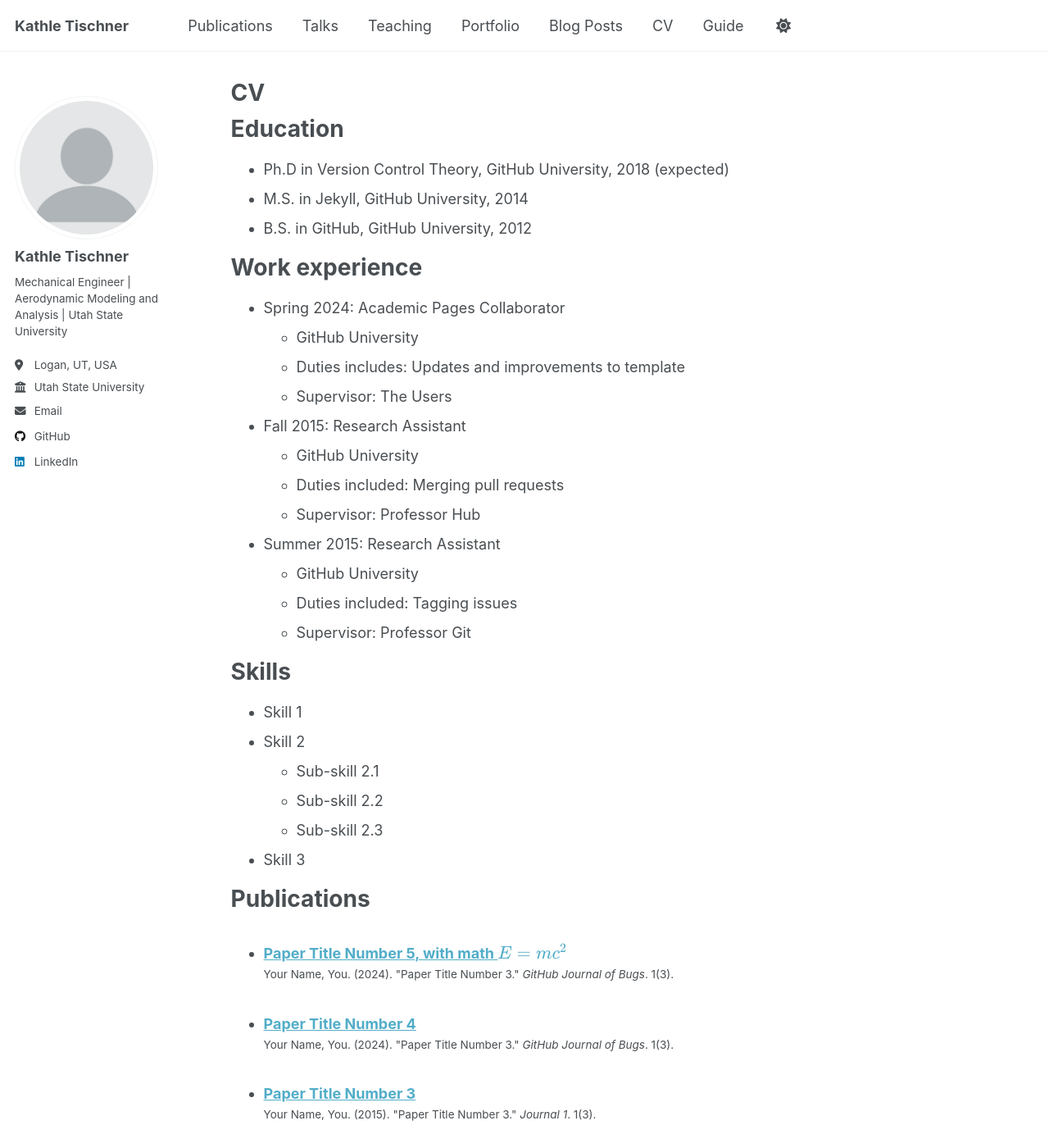
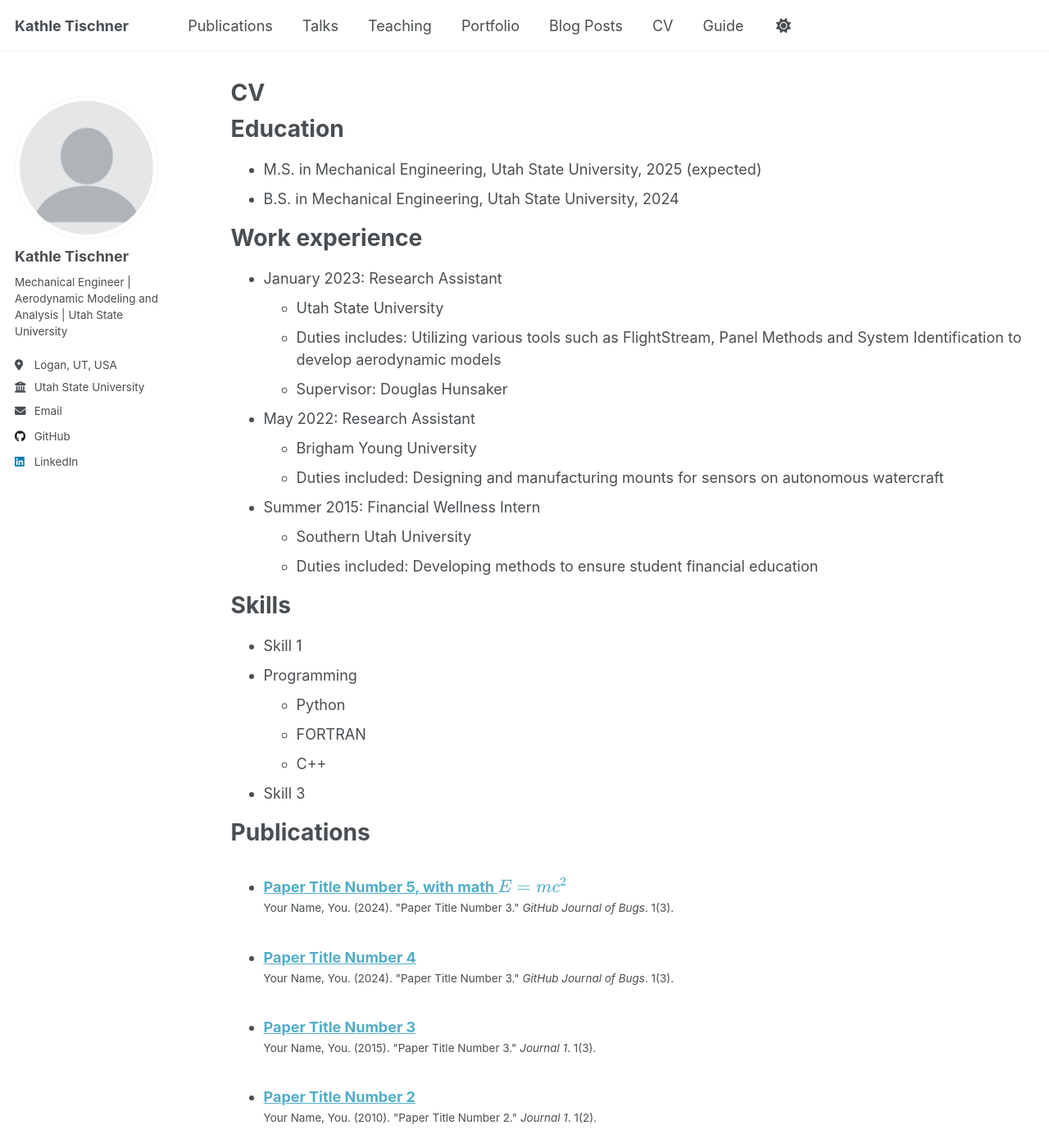
Before and after one commit to kathlet/kathlet.github.io, a Jekyll site: the page built from _pages/cv.md, in a window 1280 px wide and 1400 px high. Shown: the whole window at 82% size. Built offline with Jekyll 4.4.1, drawn with Linux system fonts in a browser that asks for light colours; a script that is not in the unit is left out.

Commit message:
Adding cv updates

```diff
--- a/_pages/cv.md
+++ b/_pages/cv.md
@@ -11,34 +11,31 @@ redirect_from:
 
 Education
 ======
-* Ph.D in Version Control Theory, GitHub University, 2018 (expected)
-* M.S. in Jekyll, GitHub University, 2014
-* B.S. in GitHub, GitHub University, 2012
+* M.S. in Mechanical Engineering, Utah State University, 2025 (expected)
+* B.S. in Mechanical Engineering, Utah State University, 2024
 
 Work experience
 ======
-* Spring 2024: Academic Pages Collaborator
-  * GitHub University
-  * Duties includes: Updates and improvements to template
-  * Supervisor: The Users
+* January 2023: Research Assistant
+  * Utah State University
+  * Duties includes: Utilizing various tools such as FlightStream, Panel Methods and System Identification to develop aerodynamic models
+  * Supervisor: Douglas Hunsaker
 
-* Fall 2015: Research Assistant
-  * GitHub University
-  * Duties included: Merging pull requests
-  * Supervisor: Professor Hub
+* May 2022: Research Assistant
+  * Brigham Young University
+  * Duties included: Designing and manufacturing mounts for sensors on autonomous watercraft
 
-* Summer 2015: Research Assistant
-  * GitHub University
-  * Duties included: Tagging issues
-  * Supervisor: Professor Git
+* Summer 2015: Financial Wellness Intern
+  * Southern Utah University
+  * Duties included: Developing methods to ensure student financial education
 
 Skills
 ======
 * Skill 1
-* Skill 2
-  * Sub-skill 2.1
-  * Sub-skill 2.2
-  * Sub-skill 2.3
+* Programming
+  * Python
+  * FORTRAN
+  * C++
 * Skill 3
 
 Publications
```
